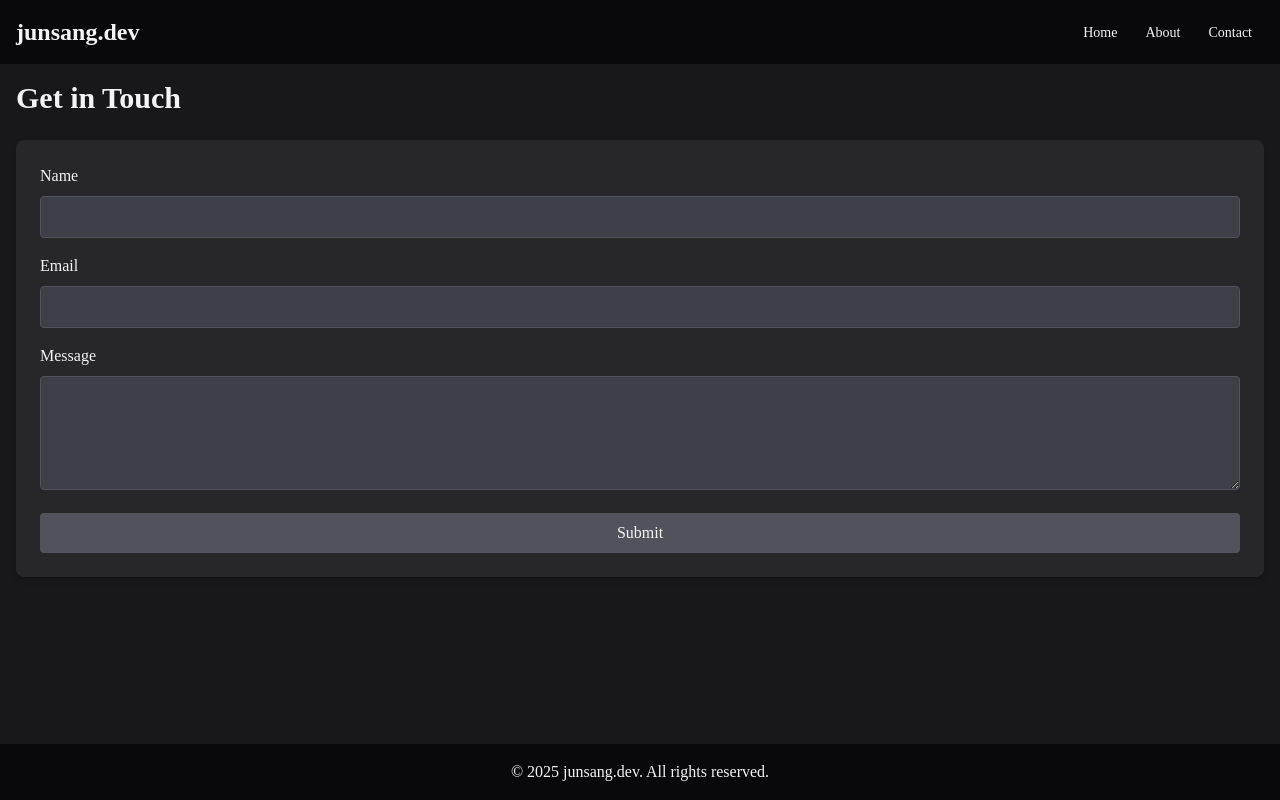
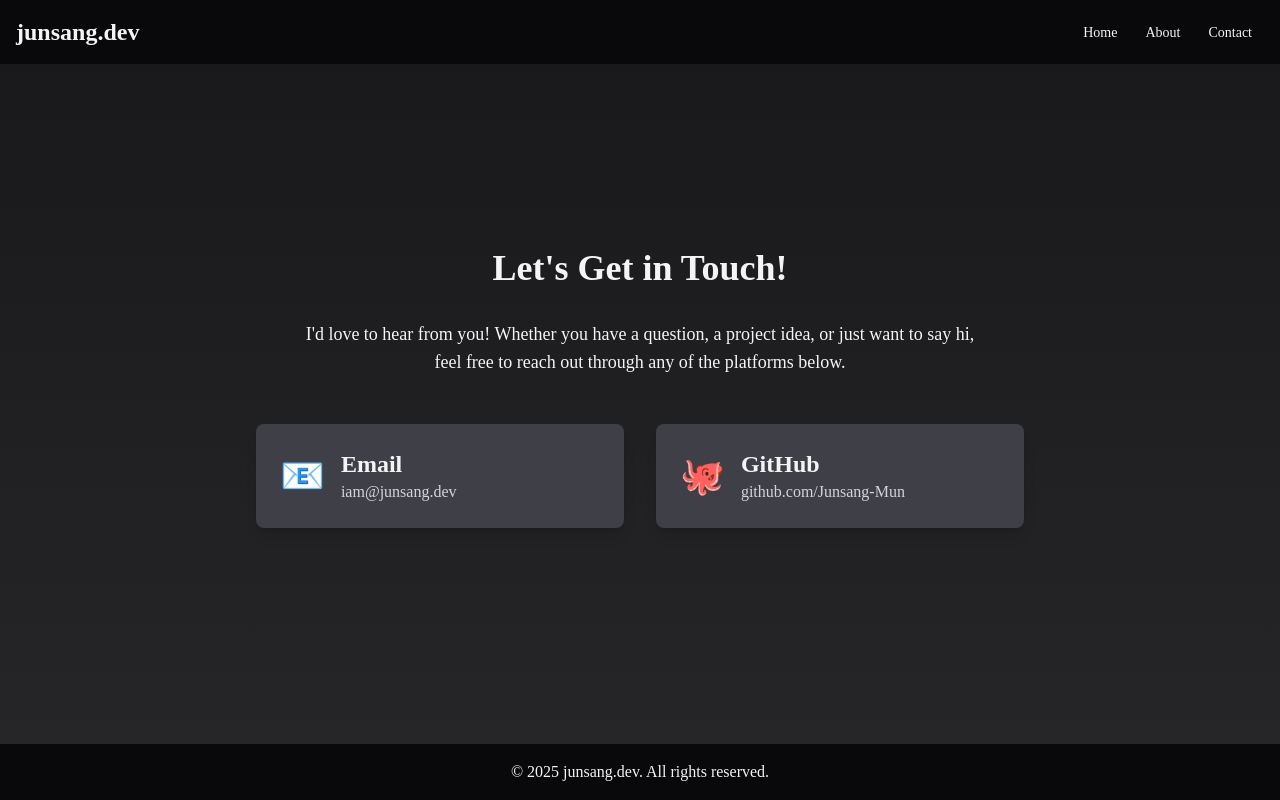
Before and after one commit to Junsang-Mun/junsang.dev-fe, a SvelteKit app: page /contact in a window 1280 px wide. Built offline with nearby package versions, Linux system fonts and the light colour scheme; a web font is replaced by a local one.

Commit message:
feat: update contact page

```diff
--- a/src/routes/about/+page.svelte
+++ b/src/routes/about/+page.svelte
@@ -13,7 +13,7 @@
                 "Collaborated with product and engineering teams to refine user flows and enhance customer satisfaction.",
                 "Developed communication strategies to improve feedback collection and boost user retention.",
             ],
-            // logo: "https://http.cat/404",
+            logo: "https://http.cat/404",
         },
         {
             role: "Freelance Designer",
--- a/src/routes/contact/+page.svelte
+++ b/src/routes/contact/+page.svelte
@@ -3,50 +3,46 @@
     import Footer from "$lib/components/Footer.svelte";
 </script>
 
-<div class="flex flex-col h-screen bg-zinc-900">
+<div
+    class="flex flex-col h-screen bg-gradient-to-b from-zinc-900 to-zinc-800 text-zinc-100"
+>
     <Header title="junsang.dev" />
-    <main class="flex-1 overflow-y-auto container mx-auto p-4">
-        <h1 class="text-3xl font-bold mb-6 text-zinc-100">Get in Touch</h1>
-        <form class="bg-zinc-800 p-6 rounded-lg shadow-md">
-            <div class="mb-4">
-                <label for="name" class="block text-zinc-100 mb-2">Name</label>
-                <input
-                    type="text"
-                    id="name"
-                    name="name"
-                    class="w-full p-2 rounded bg-zinc-700 text-zinc-100 border border-zinc-600 focus:outline-none focus:ring-2 focus:ring-zinc-500"
-                    required
-                />
-            </div>
-            <div class="mb-4">
-                <label for="email" class="block text-zinc-100 mb-2">Email</label
-                >
-                <input
-                    type="email"
-                    id="email"
-                    name="email"
-                    class="w-full p-2 rounded bg-zinc-700 text-zinc-100 border border-zinc-600 focus:outline-none focus:ring-2 focus:ring-zinc-500"
-                    required
-                />
-            </div>
-            <div class="mb-4">
-                <label for="message" class="block text-zinc-100 mb-2"
-                    >Message</label
-                >
-                <textarea
-                    id="message"
-                    name="message"
-                    rows="4"
-                    class="w-full p-2 rounded bg-zinc-700 text-zinc-100 border border-zinc-600 focus:outline-none focus:ring-2 focus:ring-zinc-500"
-                    required
-                ></textarea>
-            </div>
-            <button
-                type="submit"
-                class="w-full p-2 rounded bg-zinc-600 text-zinc-100 hover:bg-zinc-500 focus:outline-none focus:ring-2 focus:ring-zinc-500"
-                >Submit</button
+    <main
+        class="flex-1 container mx-auto p-6 flex flex-col items-center justify-center"
+    >
+        <h1 class="text-4xl font-extrabold mb-8 text-center">
+            Let's Get in Touch!
+        </h1>
+        <p class="text-lg text-center mb-12 max-w-2xl">
+            I'd love to hear from you! Whether you have a question, a project
+            idea, or just want to say hi, feel free to reach out through any of
+            the platforms below.
+        </p>
+        <div class="grid grid-cols-1 sm:grid-cols-2 gap-8 w-full max-w-3xl">
+            <!-- Email Card -->
+            <a
+                href="mailto:iam@junsang.dev"
+                class="flex items-center p-6 bg-zinc-700 rounded-lg shadow-lg hover:bg-zinc-600 transition"
             >
-        </form>
+                <div class="flex-shrink-0 text-4xl mr-4">📧</div>
+                <div>
+                    <h2 class="text-2xl font-bold">Email</h2>
+                    <p class="text-zinc-300">iam@junsang.dev</p>
+                </div>
+            </a>
+            <!-- GitHub Card -->
+            <a
+                href="https://github.com/Junsang-Mun"
+                target="_blank"
+                class="flex items-center p-6 bg-zinc-700 rounded-lg shadow-lg hover:bg-zinc-600 transition"
+            >
+                <div class="flex-shrink-0 text-4xl mr-4">🐙</div>
+                <div>
+                    <h2 class="text-2xl font-bold">GitHub</h2>
+                    <p class="text-zinc-300">github.com/Junsang-Mun</p>
+                </div>
+            </a>
+        </div>
     </main>
     <Footer />
 </div>
```
